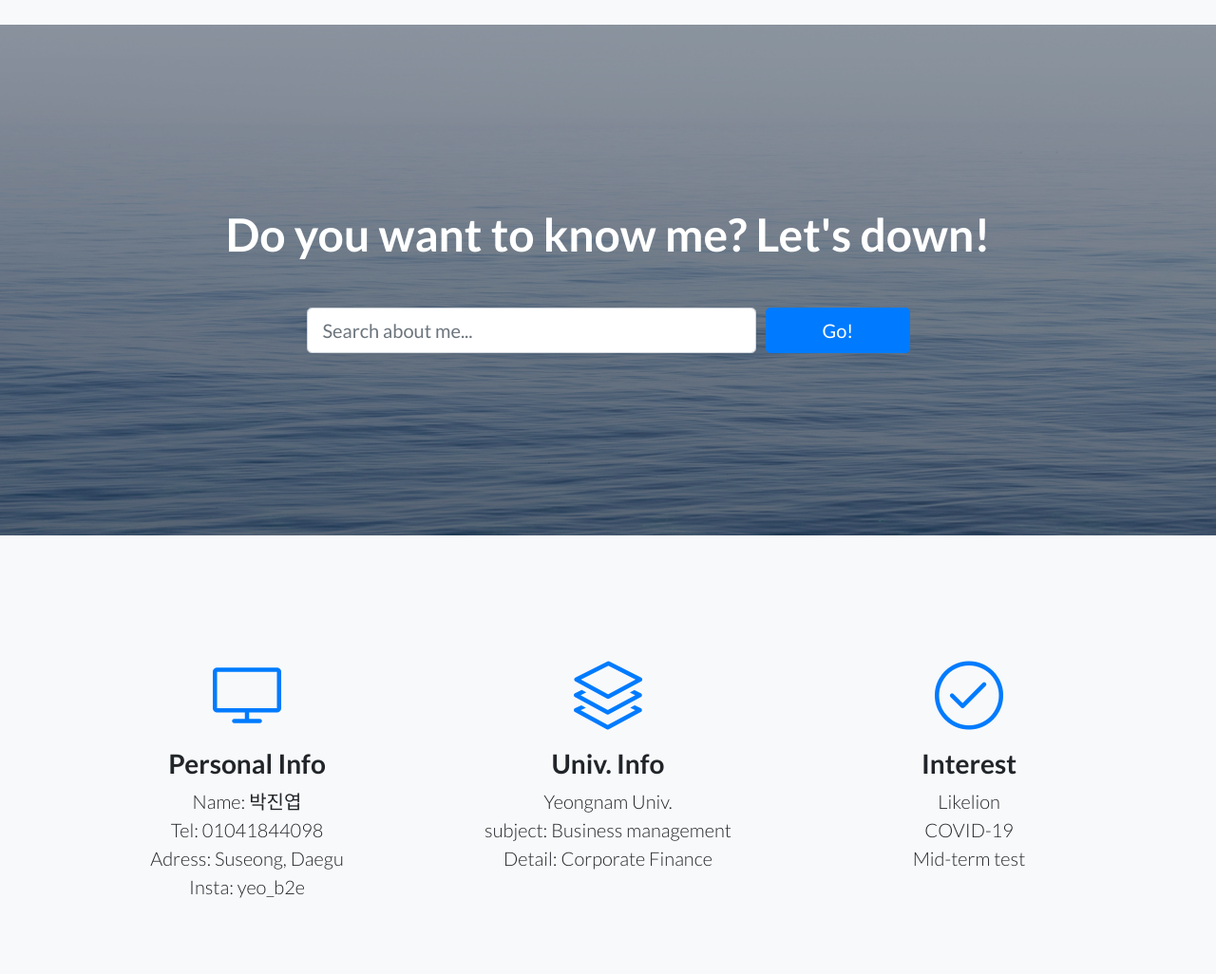
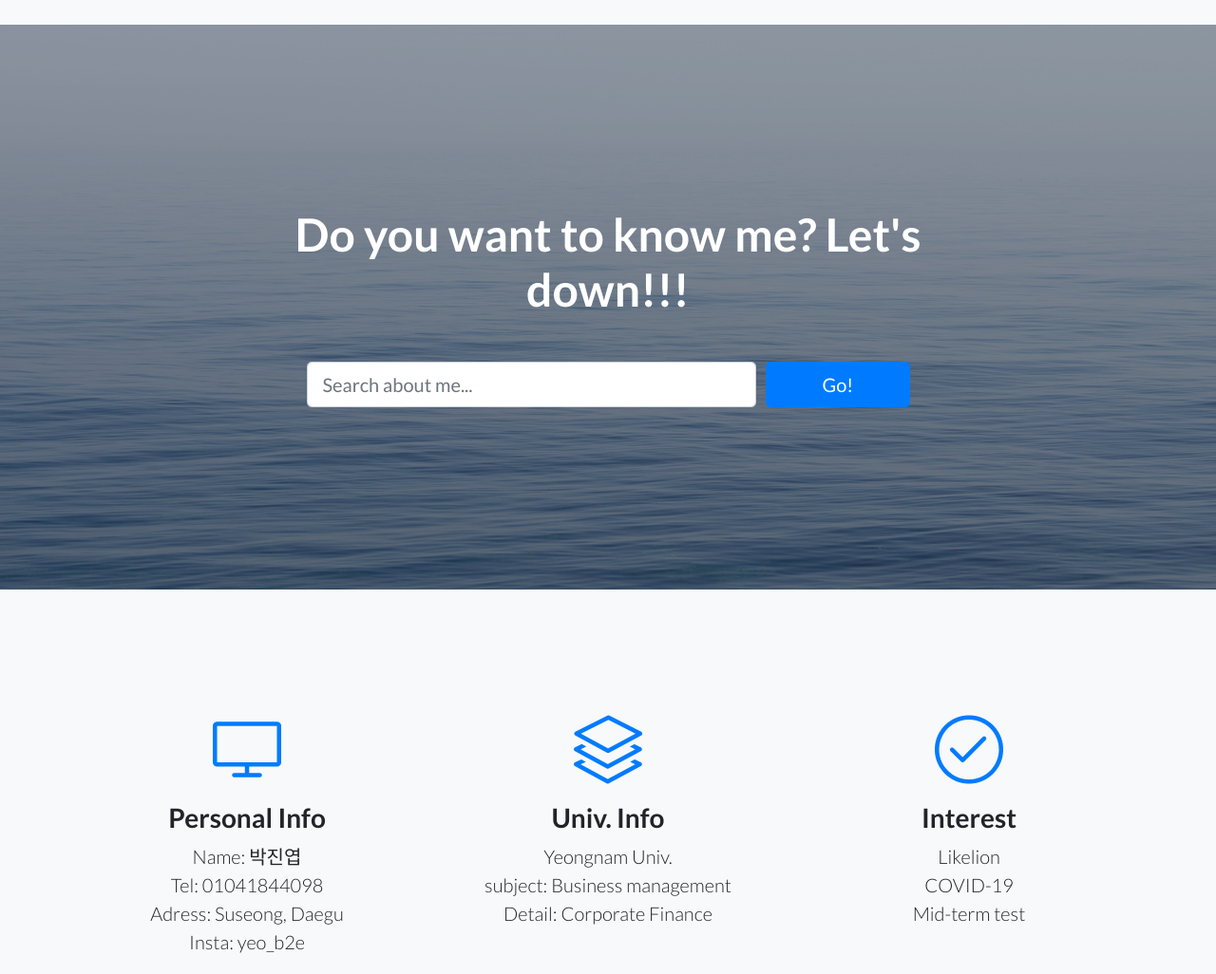
Before and after one commit to yeob2ee/myPage, a website: page index.html in a window 1280 px wide. Shown: the top 1026 px of the page at 95% size. Drawn offline with Linux system fonts and the light colour scheme.

Commit message:
myPage.ver2

```diff
--- a/index.html
+++ b/index.html
@@ -39,7 +39,7 @@
     <div class="container">
       <div class="row">
         <div class="col-xl-9 mx-auto">
-          <h1 class="mb-5">Do you want to know me? Let's down!</h1>
+          <h1 class="mb-5">Do you want to know me? Let's down!!!</h1>
         </div>
         <div class="col-md-10 col-lg-8 col-xl-7 mx-auto">
           <form>
```
